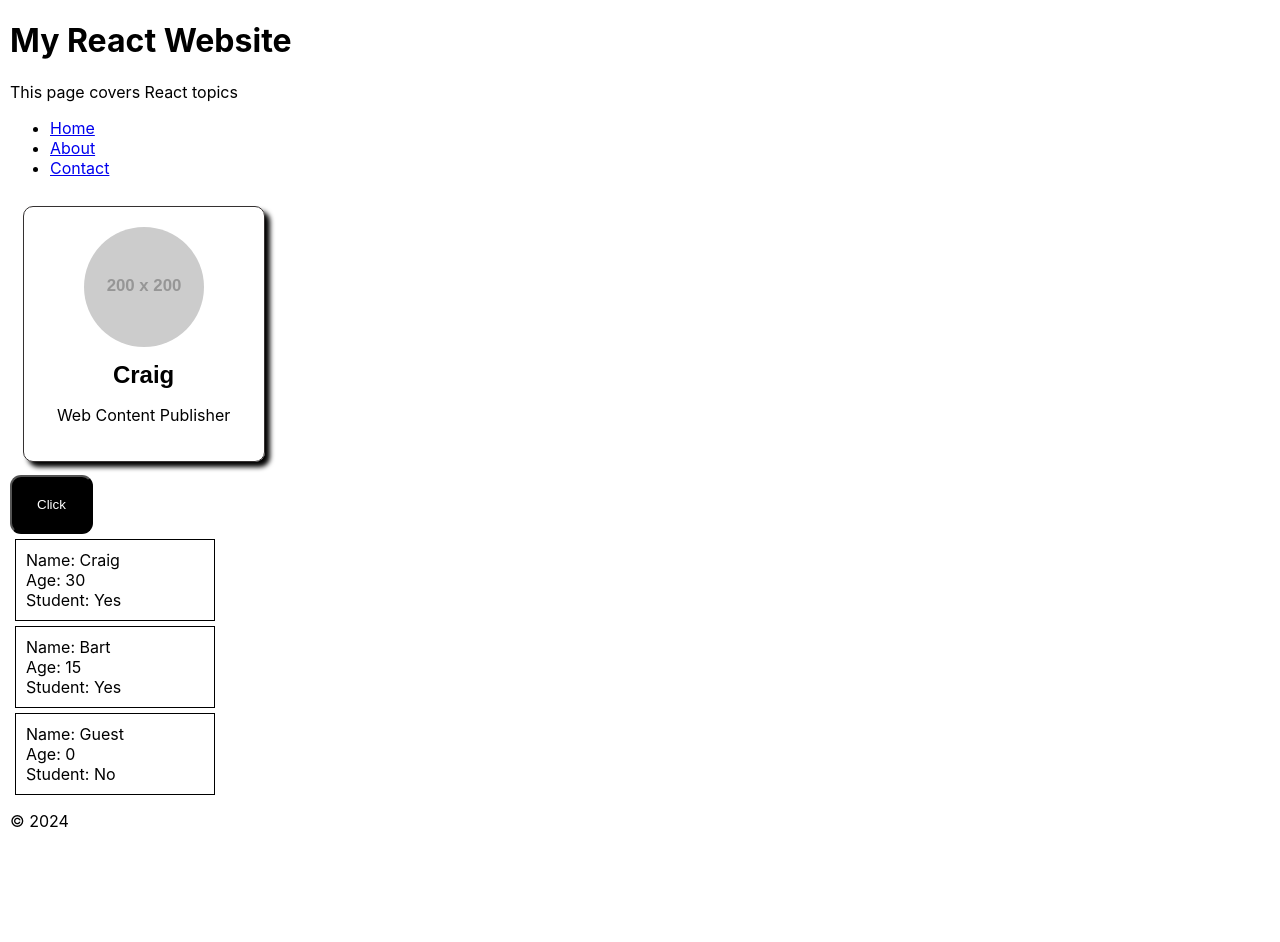
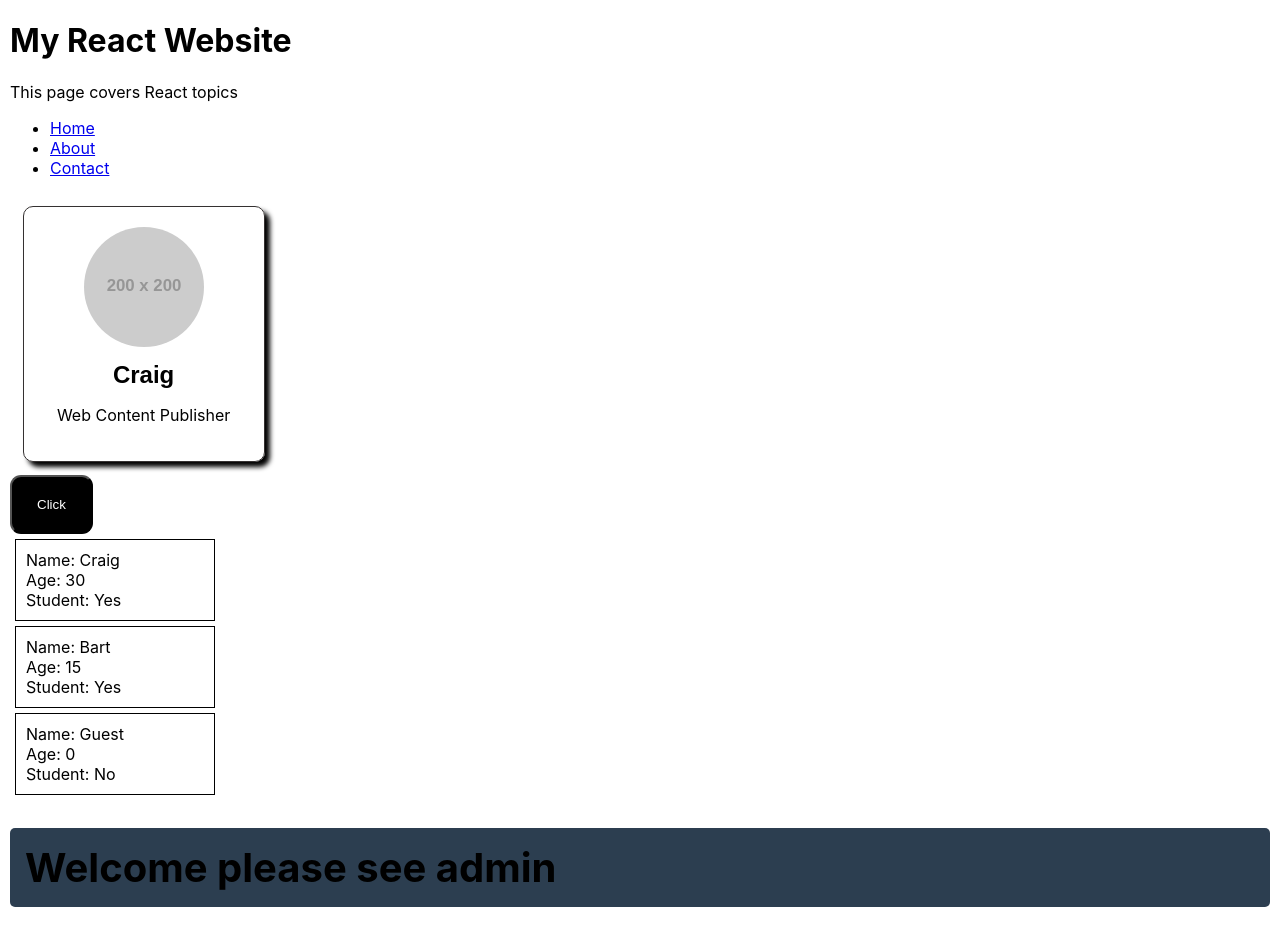
Before and after one commit to craigm14/react-practice, a React (Create React App) app: page / in a window 1280 px wide. Shown: the top 942 px of the page. Before the commit the page ends 847 px from the top, so only its background shows below. Built offline with nearby package versions, Linux system fonts and the light colour scheme.

Commit message:
added true / false log in props

```diff
--- a/src/App.css
+++ b/src/App.css
@@ -53,3 +53,18 @@ body {
 .student p {
   margin: 0;
 }
+
+.welcome-text {
+  font-size: 2.5em;
+  background-color: #2c3e50;
+  padding: 15px;
+  border-radius: 5px;
+}
+
+.login-text {
+  font-size: 2.5em;
+  background-color: #c0392b;
+  color: white;
+  padding: 15px;
+  border-radius: 5px;
+}
--- a/src/App.js
+++ b/src/App.js
@@ -4,7 +4,9 @@ import Card from "./conponents/Card";
 import Footer from "./conponents/Footer";
 import Student from "./conponents/Student";
 import Header from "./conponents/Header";
-
+import UserMessage from "./conponents/UserMessage";
+//Change true / false to test elements
+//test login with true/false loggedIn and username presnt and not presnt
 function App() {
   return (
     <>
@@ -14,6 +16,7 @@ function App() {
       <Student name="Craig" age={30} isStudent={true} />
       <Student name="Bart" age={15} isStudent={true} />
       <Student isStudent={false} />
+      <UserMessage isLoggedIn={true}  />
       <Footer />
     </>
   );
--- /dev/null
+++ b/src/conponents/UserMessage.jsx
@@ -0,0 +1,27 @@
+import PropTypes from "prop-types";
+
+function UserMessage(props) {
+  if (props.isLoggedIn) {
+    return <h2 className="welcome-text">Welcome {props.username}</h2>;
+  } else {
+    return <h2 className="login-text">Please log in to continue</h2>;
+  }
+}
+
+//Theres probably a better way of doing this (come back later)
+UserMessage.propTypes = {
+  isLoggedIn: PropTypes.bool,
+  username: PropTypes.string,
+};
+
+UserMessage.defaultProps = {
+  isLoggedIn: false,
+  username: "Guest",
+};
+
+UserMessage.defaultProps = {
+  isLoggedIn: true,
+  username: "please see admin",
+};
+
+export default UserMessage;
```
